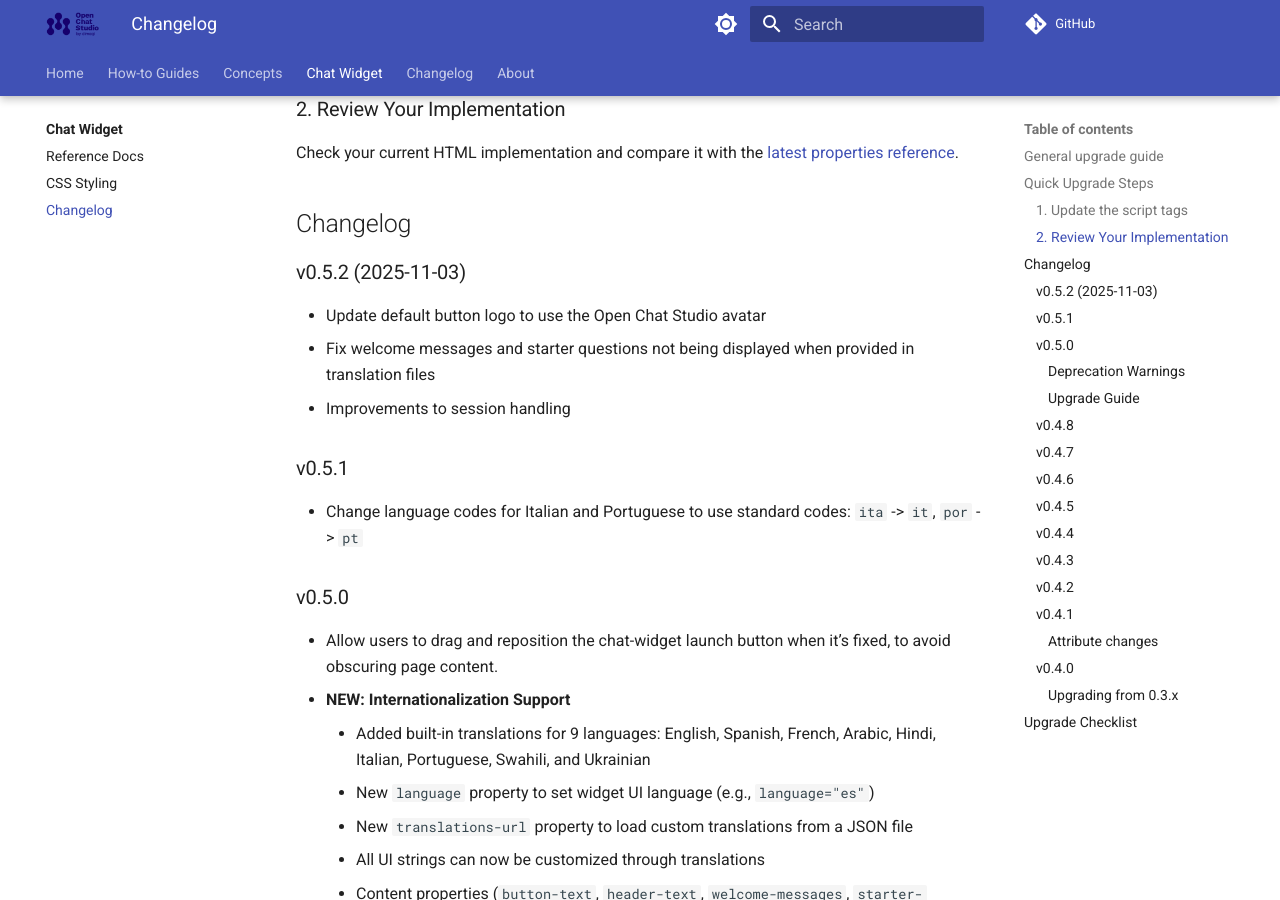
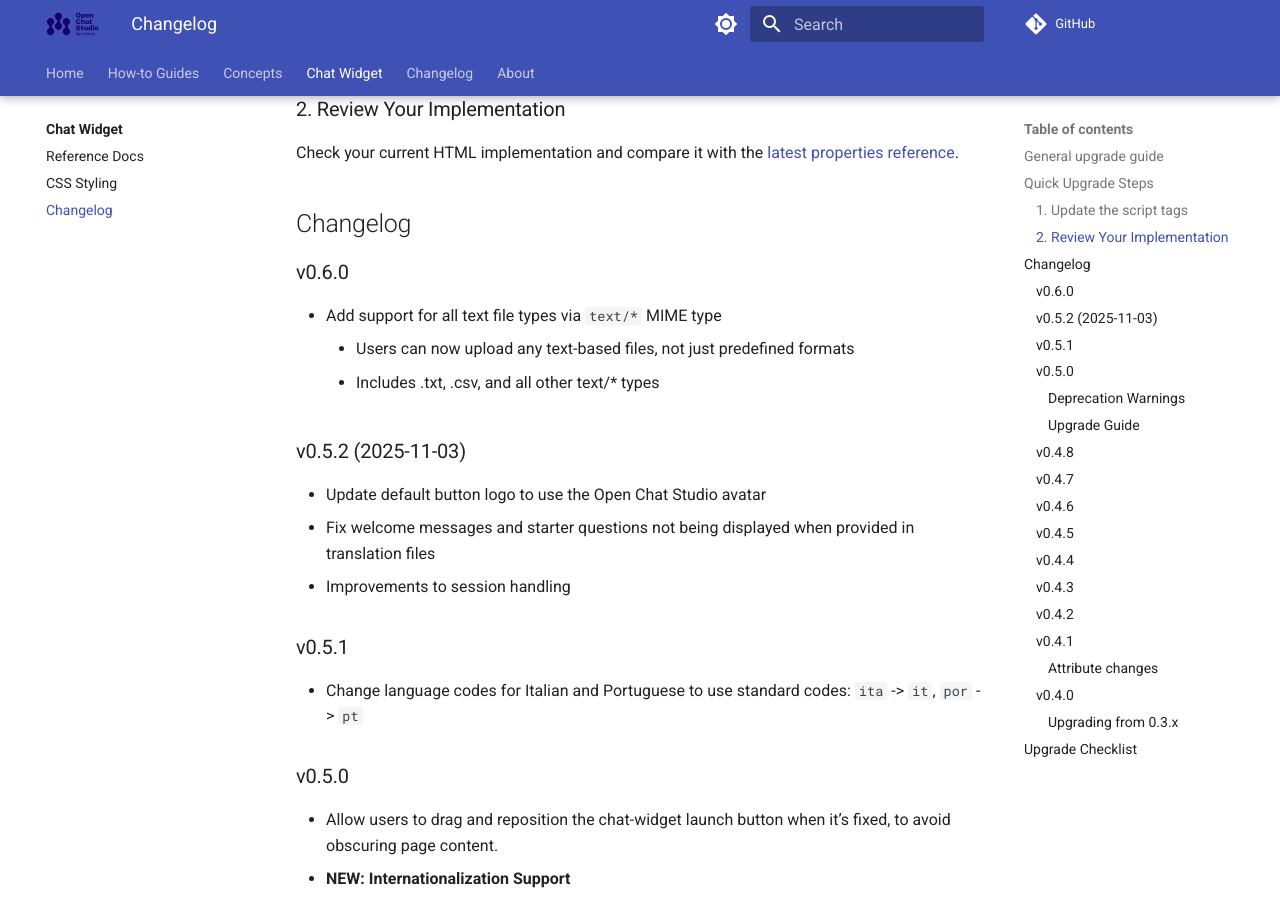
Before and after one commit to dimagi/open-chat-studio-docs, an MkDocs documentation site: the page built from docs/chat_widget/changelog.md, in a window 1280 px wide and 900 px high, scrolled down 588 px. Built offline with MkDocs 1.6.1 and Material for MkDocs 9.7.7, drawn with Linux system fonts in a browser that asks for light colours; a script that is not in the unit is left out; comment, search, counter and statistics services are not loaded.

Commit message:
docs: Add support for text/* file type uploads in widget
- Update changelog to document new text/* MIME type support (v0.6.0)
- Expand supported file types section to reflect all text file format support

Co-authored-by: GitHub Copilot <copilot@github.com>

```diff
--- a/docs/chat_widget/changelog.md
+++ b/docs/chat_widget/changelog.md
@@ -21,6 +21,12 @@ This guide will help you upgrade from previous versions of the Open Chat Studio
 Check your current HTML implementation and compare it with the [latest properties reference](reference.md#properties-reference).
 
 ## Changelog
+
+### v0.6.0
+
+* Add support for all text file types via `text/*` MIME type
+    * Users can now upload any text-based files, not just predefined formats
+    * Includes .txt, .csv, and all other text/* types
 
 ### v0.5.2 (2025-11-03)
 
```
Also changed, not shown: docs/chat_widget/reference.md (+1 -2 lines).
